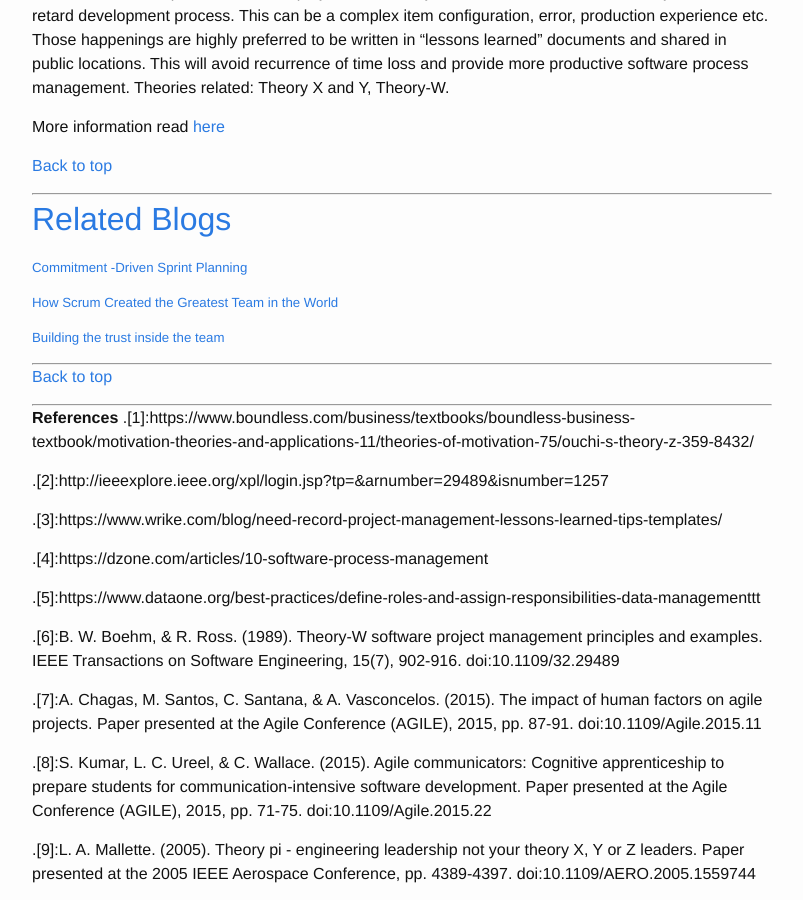
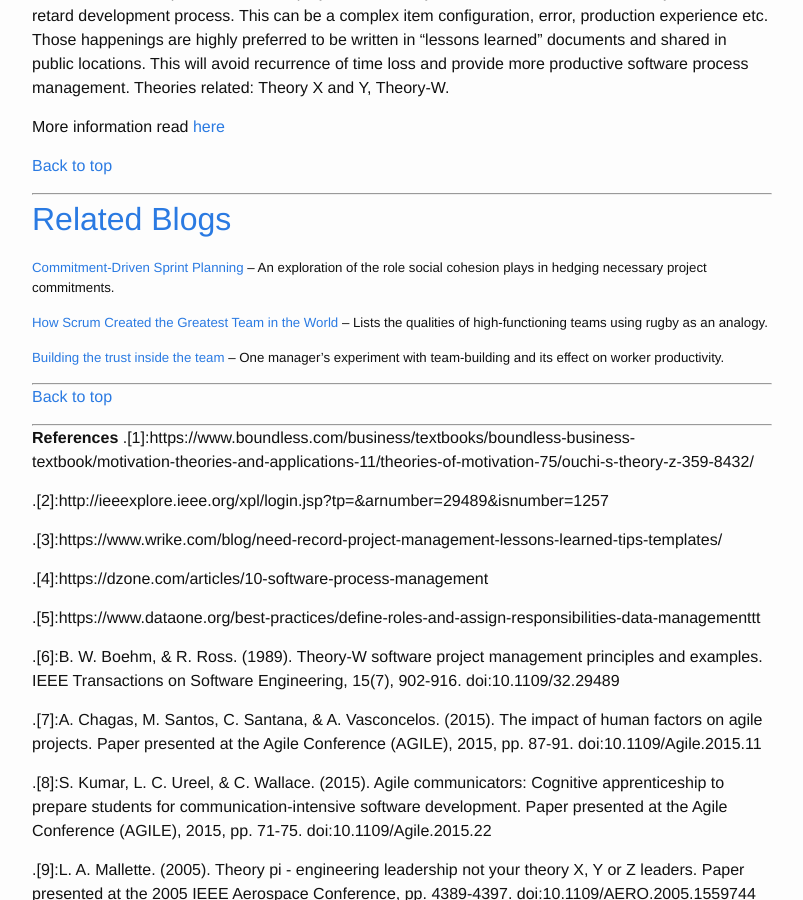
Before and after one commit to css566/css566.github.io, a Jekyll site: the page built from _posts/2016-04-28-Social_Aspects_of_Software_Management.md, in a window 1280 px wide and 900 px high, scrolled down 3556 px. Shown: the whole window, without its empty margins (238-1041 px from the left). Built offline with Jekyll 4.4.1, drawn with Linux system fonts in a browser that asks for light colours; comment, search, counter and statistics services are not loaded.

Commit message:
Update 2016-05-03 Social Aspects of Software Management
Added descriptions for each blog

```diff
--- a/_posts/2016-04-28-Social_Aspects_of_Software_Management.md
+++ b/_posts/2016-04-28-Social_Aspects_of_Software_Management.md
@@ -198,11 +198,11 @@ More information read [here][practices]
 
 ## <a name="related-blogs">Related Blogs</a>
 
-##### [Commitment -Driven Sprint Planning](https://www.mountaingoatsoftware.com/blog/commitment-driven-planning) <br>
+##### [Commitment-Driven Sprint Planning](https://www.mountaingoatsoftware.com/blog/commitment-driven-planning) -- An exploration of the role social cohesion plays in hedging necessary project commitments.<br>
 
-##### [How Scrum Created the Greatest Team in the World](https://www.rallydev.com/blog/agile-coaching/how-scrum-created-greatest-team-world) <br>
+##### [How Scrum Created the Greatest Team in the World](https://www.rallydev.com/blog/agile-coaching/how-scrum-created-greatest-team-world) -- Lists the qualities of high-functioning teams using rugby as an analogy.<br>
 
-##### [Building the trust inside the team](http://www.agilecafe.org/building-the-trust-inside-the-team/) <br>
+##### [Building the trust inside the team](http://www.agilecafe.org/building-the-trust-inside-the-team/) -- One manager's experiment with team-building and its effect on worker productivity.<br>
 
 ----
 
```
